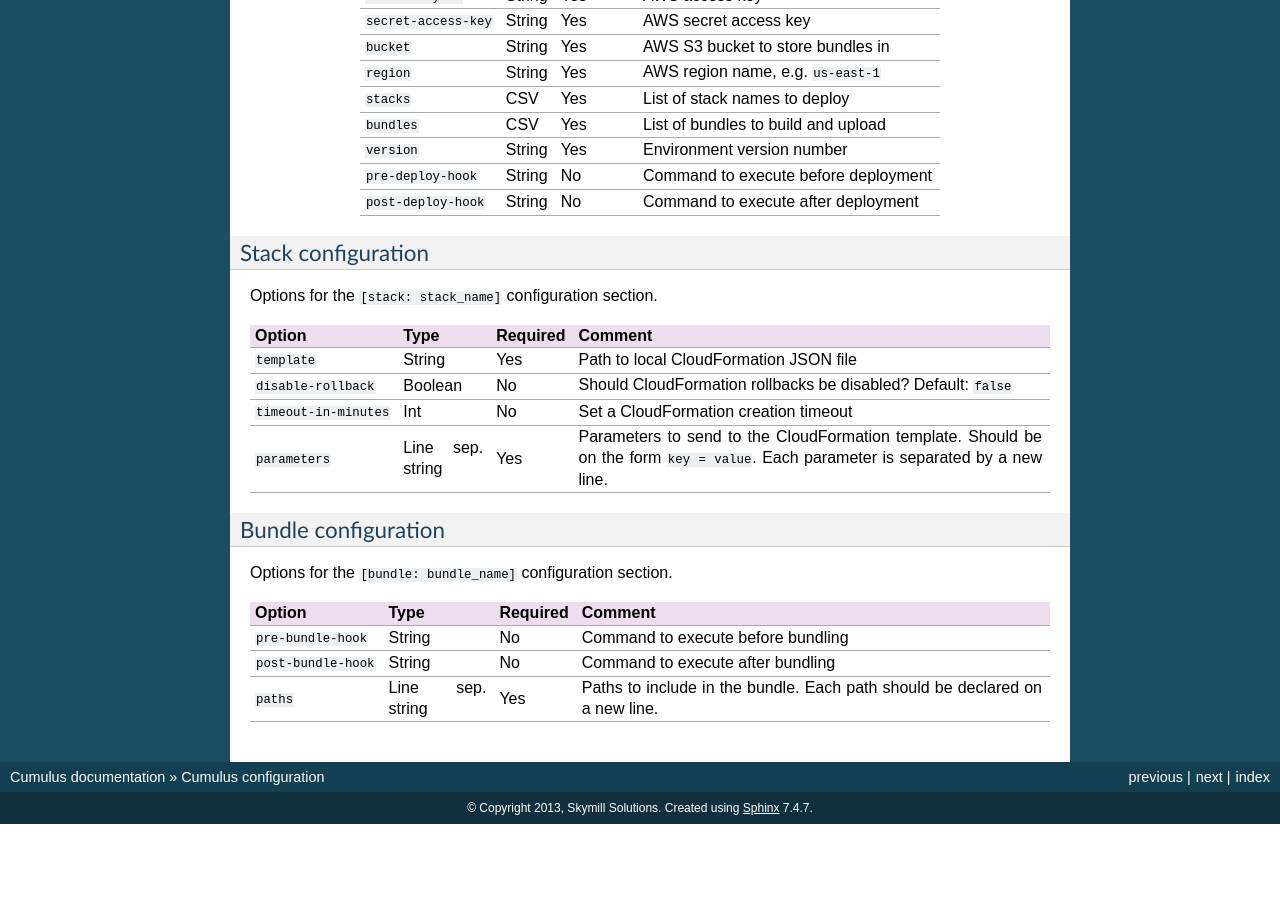
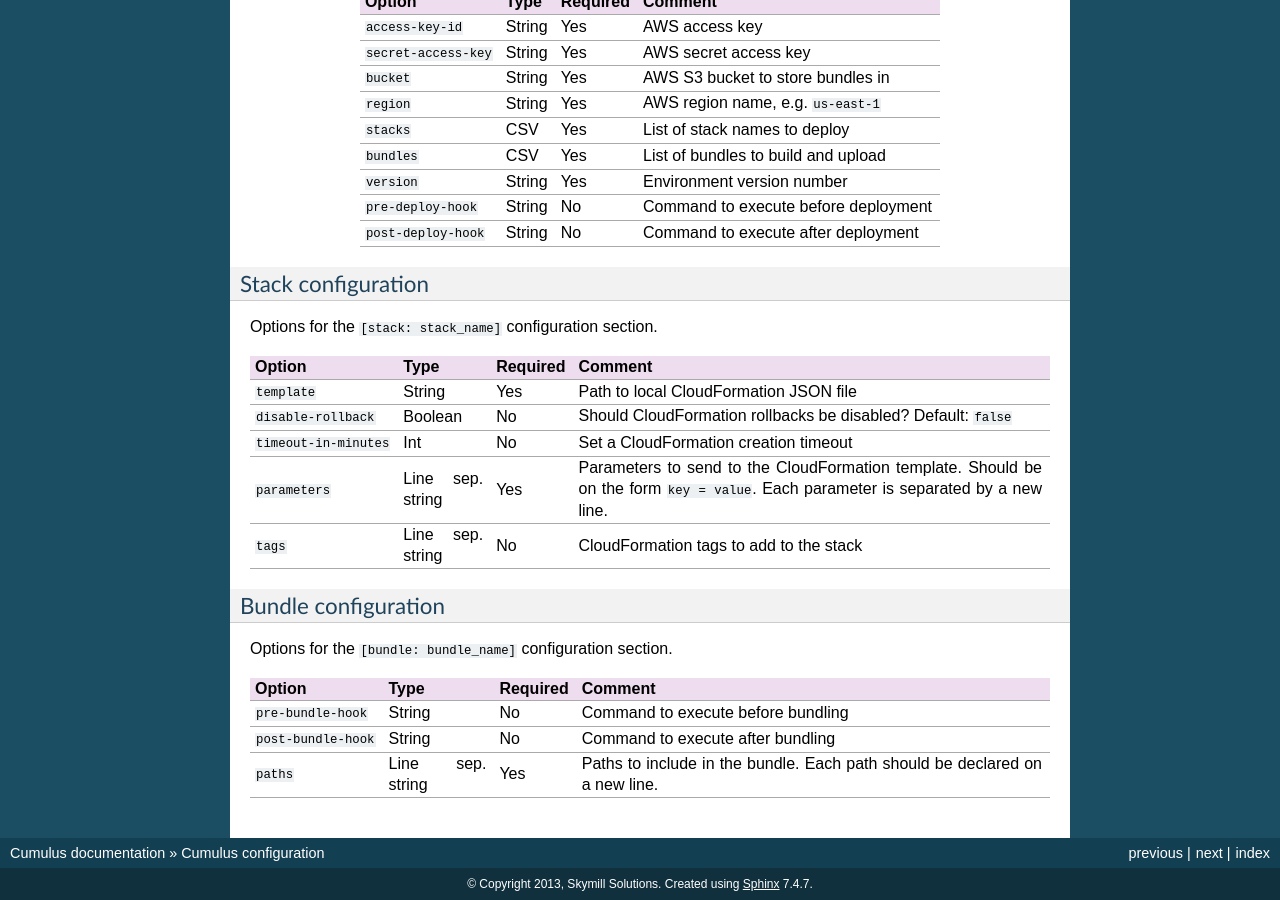
Before and after one commit to skymill/cumulus, a Sphinx documentation site: the page built from docs/cumulus_configuration.rst, in a window 1280 px wide and 900 px high, scrolled down 1130 px. Built offline with Sphinx 7.4.7, drawn with Linux system fonts in a browser that asks for light colours; the version number could not be read and is left out; before the commit the page ends 1954 px from its top, so only the background shows below that; some of the changed lines change nothing that is shown; some of the changed text lies outside the part shown.

Commit message:
Documented stack tags #78

```diff
--- a/docs/cumulus_configuration.rst
+++ b/docs/cumulus_configuration.rst
@@ -30,6 +30,8 @@
         version = 1.1.0,
         test tag = my test value
         key = value
+    tags:
+        project = Example project
 
     [bundle: webserver]
     pre-bundle-hook: git clone git://git.example.com/my.git
@@ -90,6 +92,7 @@
 ``disable-rollback``    Boolean            No       Should CloudFormation rollbacks be disabled? Default: ``false``
 ``timeout-in-minutes``  Int                No       Set a CloudFormation creation timeout
 ``parameters``          Line sep. string   Yes      Parameters to send to the CloudFormation template. Should be on the form ``key = value``. Each parameter is separated by a new line.
+``tags``                Line sep. string   No       CloudFormation tags to add to the stack
 ======================= ================== ======== ==========================================
 
 
```
